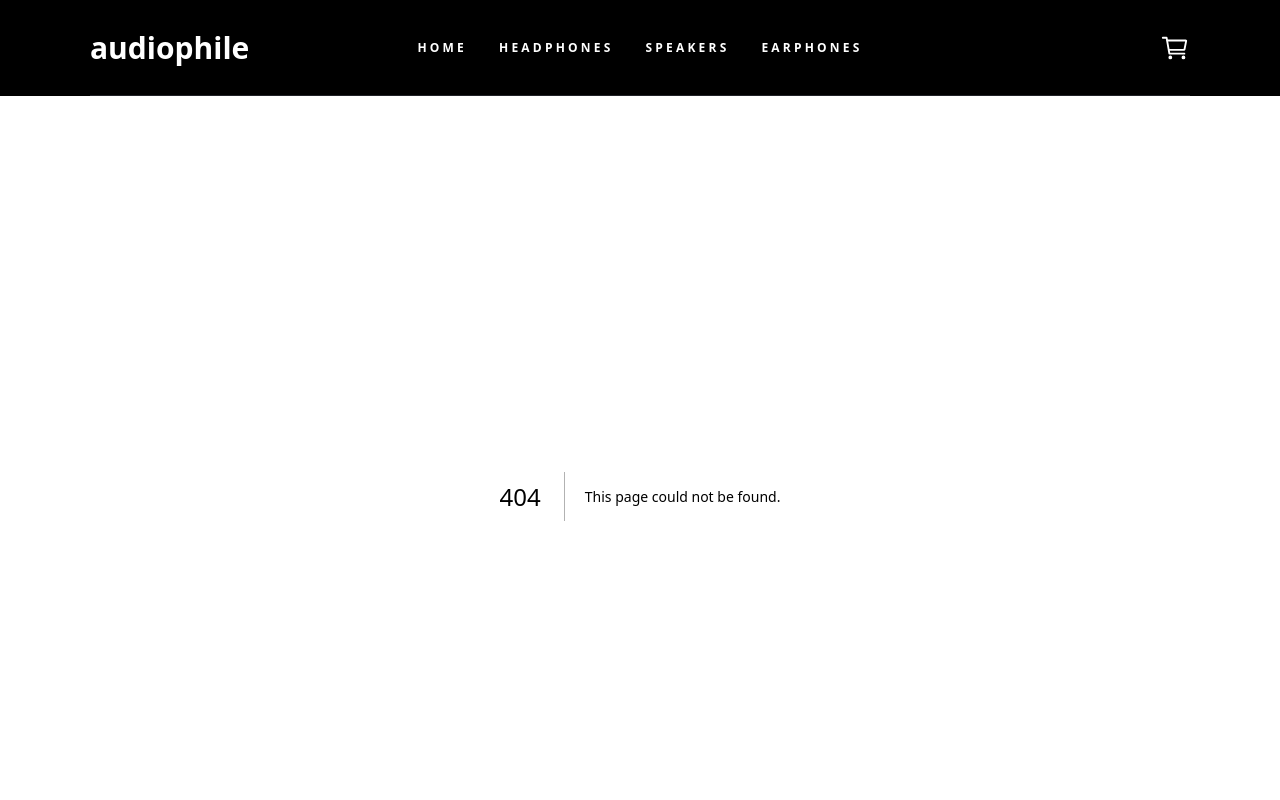
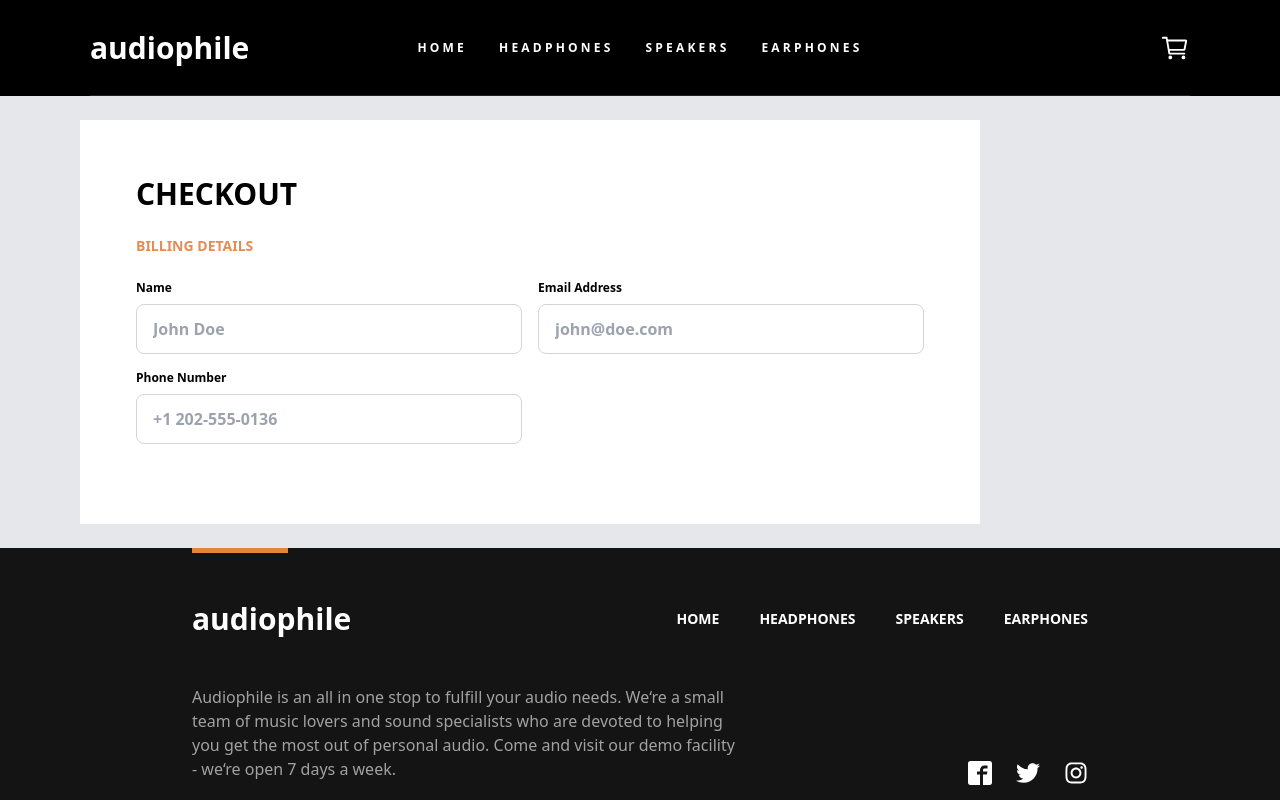
Before and after one commit to yusufdgzl/audiophile-ecommerce-website, a Next.js app: page /checkout in a window 1280 px wide. Before the commit this address had no page. Shown: the top 800 px of the page. Built offline with nearby package versions, Linux system fonts and the light colour scheme.

Commit message:
Checkout page , Checkout form, reusable class of input and label  created

```diff
--- /dev/null
+++ b/app/checkout/page.tsx
@@ -0,0 +1,9 @@
+import CheckoutForm from "@/components/forms/CheckoutForm";
+
+export default function Checkout(){
+    return(
+        <div className="flex flex-col bg-gray-200 px-6 py-6 lg:px-20">
+            <CheckoutForm/>
+        </div>
+    )
+}
--- a/app/globals.css
+++ b/app/globals.css
@@ -1,9 +1,31 @@
 @tailwind base;
 @tailwind components;
 @tailwind utilities;
+
+
+/* buttons */
 
 @layer components {
    .btn-orange {
     @apply bg-[#ef833f] text-white px-8 py-3 hover:bg-[#f5af81] transition-all duration-300;
    }
 }
+
+/* // */
+
+
+ /* inputs & labels */
+
+@layer components {
+   .form-input {
+      @apply border border-gray-300 px-4 py-3 rounded-lg placeholder:text-gray-400 font-semibold outline-0 focus:border-orange-600;
+   }
+}
+
+@layer components {
+   .form-label {
+      @apply text-xs font-semibold;
+   }
+}
+
+/* // */
--- a/components/categories/CategoriesSection.tsx
+++ b/components/categories/CategoriesSection.tsx
@@ -5,7 +5,7 @@ import { GoChevronRight } from "react-icons/go";
 
 export default function CategoriesSection(){
     return(
-        <div className="grid space-y-14 gap-4 pb-20 px-4 md:grid-cols-3 md:space-y-0 ">
+        <div className="grid space-y-14 gap-4  px-4 md:grid-cols-3 md:space-y-0 ">
         <Link href="/category/headphones">
           <div className="flex flex-col rounded-md justify-center items-center relative py-6 space-y-2 bg-[#dfd5d54b] transition-all group hover:bg-[#eeeeee]">
             <Image
--- /dev/null
+++ b/components/forms/CheckoutForm.tsx
@@ -0,0 +1,53 @@
+export default function CheckoutForm() {
+  return (
+    <form className="bg-white p-6 md:p-14 max-w-[900px] ">
+      <h2 className="text-3xl font-semibold">CHECKOUT</h2>
+      <div>
+        <p className="text-[#e58c55] py-6 font-semibold text-sm">BILLING DETAILS</p>
+        <div className="grid md:grid-cols-2 gap-4  ">
+          <div className="flex flex-col justify-center  w-full  space-y-2">
+            <label className="form-label " htmlFor="name">
+              Name
+            </label>
+            <input
+              className="form-input"
+              placeholder="John Doe"
+              type="text"
+              id="name"
+              name="name"
+            />
+          </div>
+          <div className="flex flex-col w-full  space-y-2 ">
+            <label className="form-label" htmlFor="email">
+              Email Address
+            </label>
+            <input
+              className="form-input "
+              placeholder="john@doe.com"
+              type="email"
+              id="email"
+              name="name"
+            />
+          </div>
+          <div className="flex flex-col w-full  space-y-2 ">
+            <label className="form-label" htmlFor="phone">
+              Phone Number
+            </label>
+            <input
+              className="form-input "
+              placeholder="+1 202-555-0136"
+              type="text"
+              id="phone"
+              name="name"
+            />
+          </div>
+        </div>
+
+        <div>
+          <label htmlFor=""></label>
+          <input type="text" />
+        </div>
+      </div>
+    </form>
+  );
+}
--- a/components/main/MainHeader.tsx
+++ b/components/main/MainHeader.tsx
@@ -77,9 +77,9 @@ export default function MainHeader() {
             EARPHONES
           </Link>
         </div>
-        <div className="flex  md:justify-end  md:w-full">
+        <Link href="/checkout" className="flex  md:justify-end  md:w-full">
           <IoCartOutline className="hover:text-[#b36042]  duration-300" />
-        </div>
+        </Link>
       </div>
     </div>
   );
--- a/components/products/AlsoLikeProducts.tsx
+++ b/components/products/AlsoLikeProducts.tsx
@@ -22,7 +22,7 @@ export default function AlsoLikeProducts() {
       <h2 className="text-3xl font-semibold text-center py-6 md:mt-16">
         YOU MAY ALSO LİKE
       </h2>
-      <div className="grid md:grid-cols-3 mb-14 p-4 space-y-10 h-[1500px]  md:h-[530px] gap-2  overflow-hidden md:space-y-0 md:py-20">
+      <div className="grid md:grid-cols-3  p-4 space-y-10 h-[1500px]  md:h-[530px] gap-2 overflow-hidden md:mb-14 md:space-y-0 md:py-20">
         {isNotExists?.map((item) => (
           <div
             key={item.id}
--- a/components/products/ProductDetailCard.tsx
+++ b/components/products/ProductDetailCard.tsx
@@ -94,7 +94,7 @@ export default function ProductDetailCard(props: ProductsType) {
         <AlsoLikeProducts/>
       </div>
 
-      <div className="px-6 pt-40">
+      <div className="px-6 pt-24 md:pt-40">
         <CategoriesSection />
         <AudioGearHero />
       </div>
```
